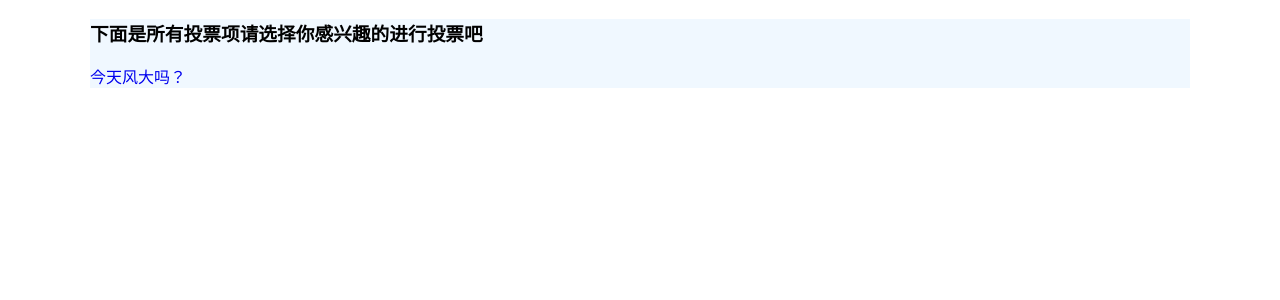
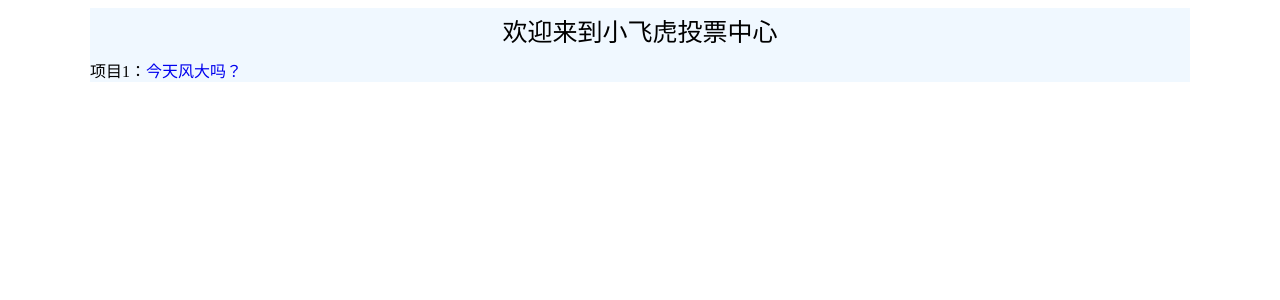
Before and after one commit to liuhu0514/intimate-demo03, a Django app: page /votetest/ in a window 1280 px wide. Shown: the top 300 px of the page. Run offline with Django 3.2, Linux system fonts and the light colour scheme; data comes from the database, SQL or seed files in the repository; both versions use the stored data as it was after the commit.

Commit message:
样式修改

```diff
--- a/demo01/static/votetest/css/main.css
+++ b/demo01/static/votetest/css/main.css
@@ -9,3 +9,10 @@ li{
 a{
 	text-decoration: none;
 }
+p{
+	margin: 0 auto;
+	height: 50px;
+	line-height: 50px;
+	font-size: 25px;
+	text-align: center;
+}
--- a/demo01/templates/votetest/index.html
+++ b/demo01/templates/votetest/index.html
@@ -2,16 +2,16 @@
 <html lang="en">
 <head>
     <meta charset="UTF-8">
-    <title>首页</title>
+    <title>投票中心</title>
     <link rel="stylesheet" href="/static/votetest/css/main.css">
 </head>
 <body>
     <div class="container">
-		<h3>下面是所有投票项请选择你感兴趣的进行投票吧</h3>
+		<p>欢迎来到小飞虎投票中心</p>
 		<lu>
 			{% for q in qs %}
 				{# <li><a href="vote/{{q.id}}/">{{q.qname}}</a></li> #}
-				<li><a href="{% url 'votetest:vote' q.id %}">{{q.qname}}</a></li>
+				<li><span>项目{{forloop.counter}}：</span><a href="{% url 'votetest:vote' q.id %}">{{q.qname}}</a></li>
 			{% empty %}
 				<h4>暂时还没投票活动，敬请期待！</h4>
 			{% endfor %}
--- a/demo01/templates/votetest/vote.html
+++ b/demo01/templates/votetest/vote.html
@@ -7,10 +7,9 @@
 </head>
 <body>
     <div class="container">
-        <h1>投票页</h1>
+        <p>投票页</p>
         <h3>投票问题为：{{q.qname}}</h3>
         <ul>
-            {# <form action="/votetest/addvote/{{q.id}}/" method="post"> #}
             <form action="{% url 'votetest:addvote' q.id %}" method="post">
                 {% for c in q.choice_set.all %}
                     <li><input type="radio" name="option" value="{{c.id}}" checked />{{c.cname}}</li>
@@ -20,7 +19,6 @@
                 <input type="submit" value="提交"/>
             </form>
         </ul>
-        {# <a href="/votetest">返回投票中心</a> #}
         <a href="{% url 'votetest:index' %}">返回投票中心</a>
     </div>
 </body>
```
Also changed, not shown: demo01/templates/votetest/detail.html (+4 -3 lines), demo01/db.sqlite3.
